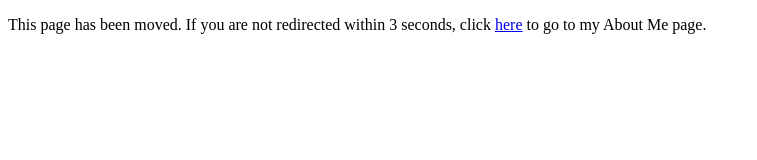
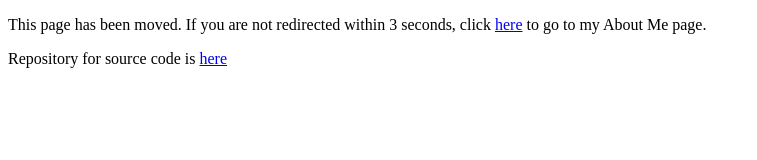
Before and after one commit to Aero-ComSci/about-me-page-alexliao95311, a plain HTML site: page index.html in a window 1280 px wide. Shown: the whole page, without its empty margins (0-757 px from the left). Drawn offline with Linux system fonts and the light colour scheme.

Commit message:
Update index.html
Update index.html to include link for original repository that I'm running the site on.

```diff
--- a/index.html
+++ b/index.html
@@ -7,5 +7,6 @@
   	</head>
   	<body>
   		<p>This page has been moved. If you are not redirected within 3 seconds, click <a href="https://alexliao95311.github.io/">here</a> to go to my About Me page.</p>
+      <p>Repository for source code is <a href="https://github.com/alexliao95311/alexliao95311.github.io">here</a></p>
   	</body>
   </html>
```
